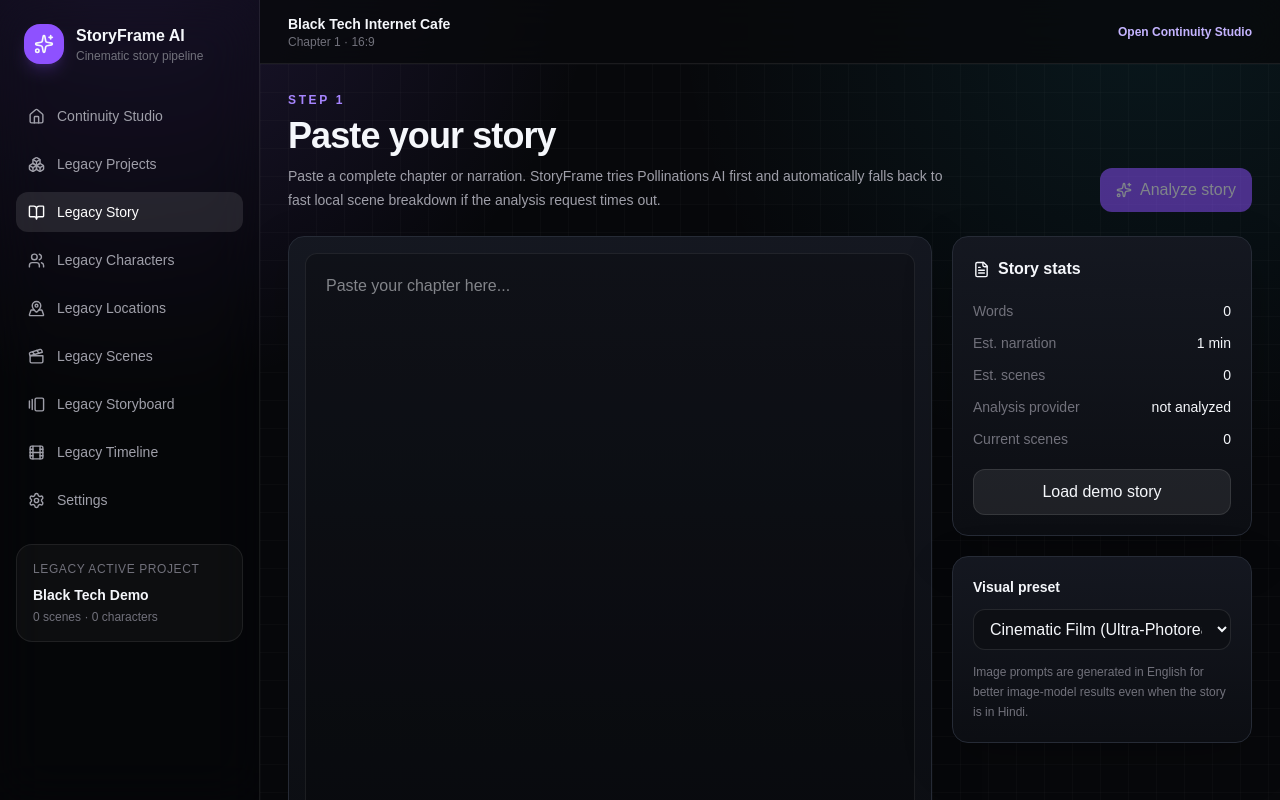
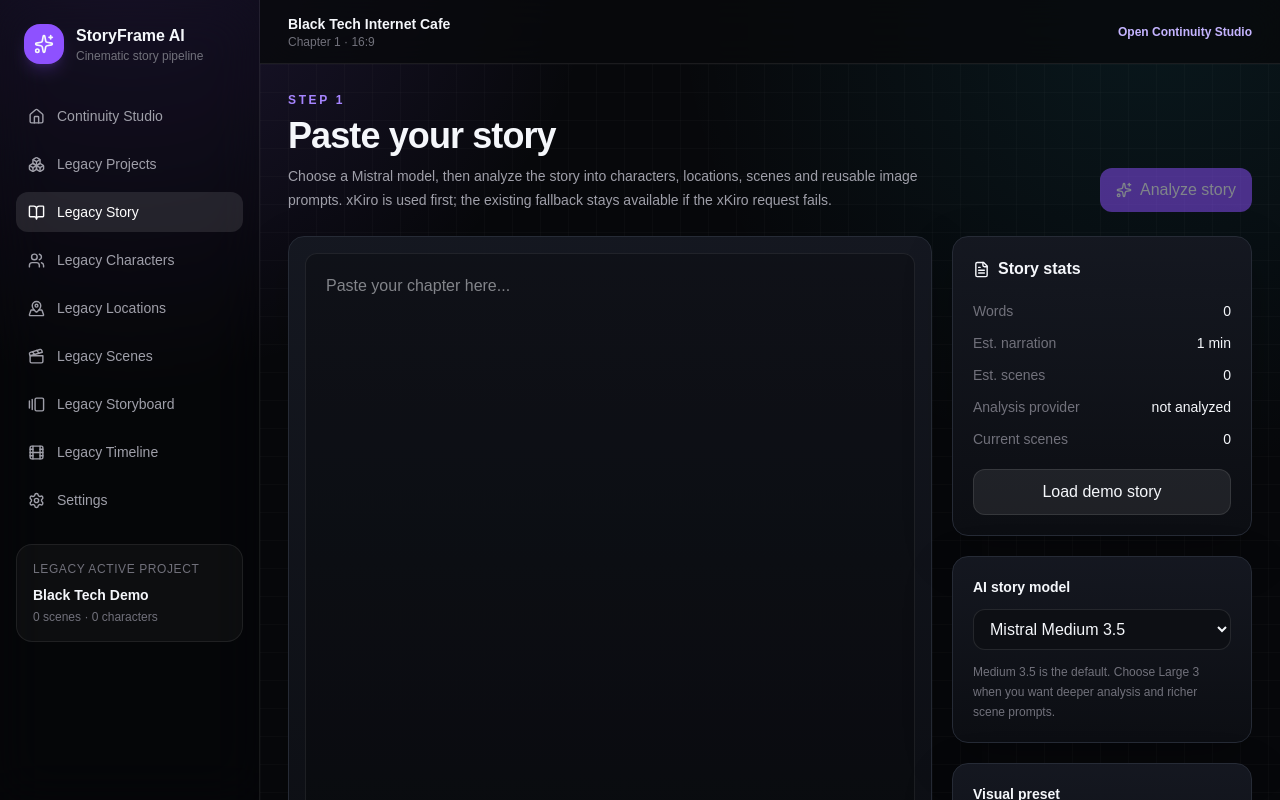
Before and after one commit to shuvinexofficial143-design/storyframe, a Next.js app: page /story in a window 1280 px wide. Shown: the top 800 px of the page. Built offline with nearby package versions, Linux system fonts and the light colour scheme.

Commit message:
Add Mistral model selector to story analysis UI

```diff
--- a/app/story/page.tsx
+++ b/app/story/page.tsx
@@ -4,7 +4,7 @@ import {FileText,Loader2,Sparkles} from "lucide-react";
 import {useProject} from "@/components/project-provider";
 import {sampleStory} from "@/lib/default-project";
 import {parseJsonResponse} from "@/lib/fetch-json";
-import type {Character,Location,Scene} from "@/lib/types";
+import type {Character,Location,Scene,StoryAnalysisModel} from "@/lib/types";
 import {Button,Card,PageHeading} from "@/components/ui";
 
 type AnalyzeResponse={summary:string;characters:Character[];locations:Location[];scenes:Scene[];analysisProvider?:string;imageProvider?:string};
@@ -20,7 +20,7 @@ export default function Story(){
     setLoading(true);
     setError("");
     try{
-      const response=await fetch("/api/analyze",{method:"POST",headers:{"Content-Type":"application/json"},body:JSON.stringify({story:project.story,visualStyle:project.visualStyle})});
+      const response=await fetch("/api/analyze",{method:"POST",headers:{"Content-Type":"application/json"},body:JSON.stringify({story:project.story,visualStyle:project.visualStyle,analysisModel:project.analysisModel})});
       const data=await parseJsonResponse<AnalyzeResponse>(response);
       replaceAnalysis(data);
     }catch(error){
@@ -31,7 +31,7 @@ export default function Story(){
   };
 
   return <>
-    <PageHeading eyebrow="Step 1" title="Paste your story" description="Paste a complete chapter or narration. StoryFrame tries Pollinations AI first and automatically falls back to fast local scene breakdown if the analysis request times out." action={<Button onClick={analyze} disabled={loading||!project.story.trim()}>{loading?<Loader2 className="animate-spin" size={16}/>:<Sparkles size={16}/>} Analyze story</Button>}/>
+    <PageHeading eyebrow="Step 1" title="Paste your story" description="Choose a Mistral model, then analyze the story into characters, locations, scenes and reusable image prompts. xKiro is used first; the existing fallback stays available if the xKiro request fails." action={<Button onClick={analyze} disabled={loading||!project.story.trim()}>{loading?<Loader2 className="animate-spin" size={16}/>:<Sparkles size={16}/>} Analyze story</Button>}/>
     {error&&<Card className="mb-5 border border-red-500/30 bg-red-500/10 p-4 text-sm text-red-200">{error}</Card>}
     <div className="grid gap-5 xl:grid-cols-[1fr_300px]">
       <Card className="p-4"><textarea className="min-h-[560px] w-full resize-y rounded-xl border border-white/8 bg-black/25 p-5 text-sm leading-7 outline-none" placeholder="Paste your chapter here..." value={project.story} onChange={(event)=>updateProject({story:event.target.value})}/></Card>
@@ -41,11 +41,19 @@ export default function Story(){
           <div className="mt-5 grid gap-3 text-sm">
             <div className="flex justify-between"><span className="text-zinc-500">Words</span><span>{words}</span></div>
             <div className="flex justify-between"><span className="text-zinc-500">Est. narration</span><span>{Math.max(1,Math.ceil(words/140))} min</span></div>
-            <div className="flex justify-between"><span className="text-zinc-500">Est. scenes</span><span>{Math.max(0,Math.ceil(words/35))}</span></div>
-            <div className="flex justify-between"><span className="text-zinc-500">Analysis provider</span><span>{project.analysisProvider||"unknown"}</span></div>
+            <div className="flex justify-between"><span className="text-zinc-500">Est. scenes</span><span>{Math.max(0,Math.ceil(words/60))}</span></div>
+            <div className="flex justify-between gap-3"><span className="text-zinc-500">Analysis provider</span><span className="text-right">{project.analysisProvider||"unknown"}</span></div>
             <div className="flex justify-between"><span className="text-zinc-500">Current scenes</span><span>{project.scenes.length}</span></div>
           </div>
           <Button variant="secondary" className="mt-5 w-full" onClick={()=>updateProject({story:sampleStory})}>Load demo story</Button>
+        </Card>
+        <Card className="p-5">
+          <div className="text-sm font-bold">AI story model</div>
+          <select value={project.analysisModel} onChange={(event)=>updateProject({analysisModel:event.target.value as StoryAnalysisModel})} className="mt-3 w-full rounded-xl border border-white/10 bg-[#0d0f14] px-3 py-2.5 text-sm">
+            <option value="mistralai/mistral-medium-3.5">Mistral Medium 3.5</option>
+            <option value="mistralai/mistral-large-2512">Mistral Large 3</option>
+          </select>
+          <p className="mt-3 text-xs leading-5 text-zinc-500">Medium 3.5 is the default. Choose Large 3 when you want deeper analysis and richer scene prompts.</p>
         </Card>
         <Card className="p-5">
           <div className="text-sm font-bold">Visual preset</div>
```
